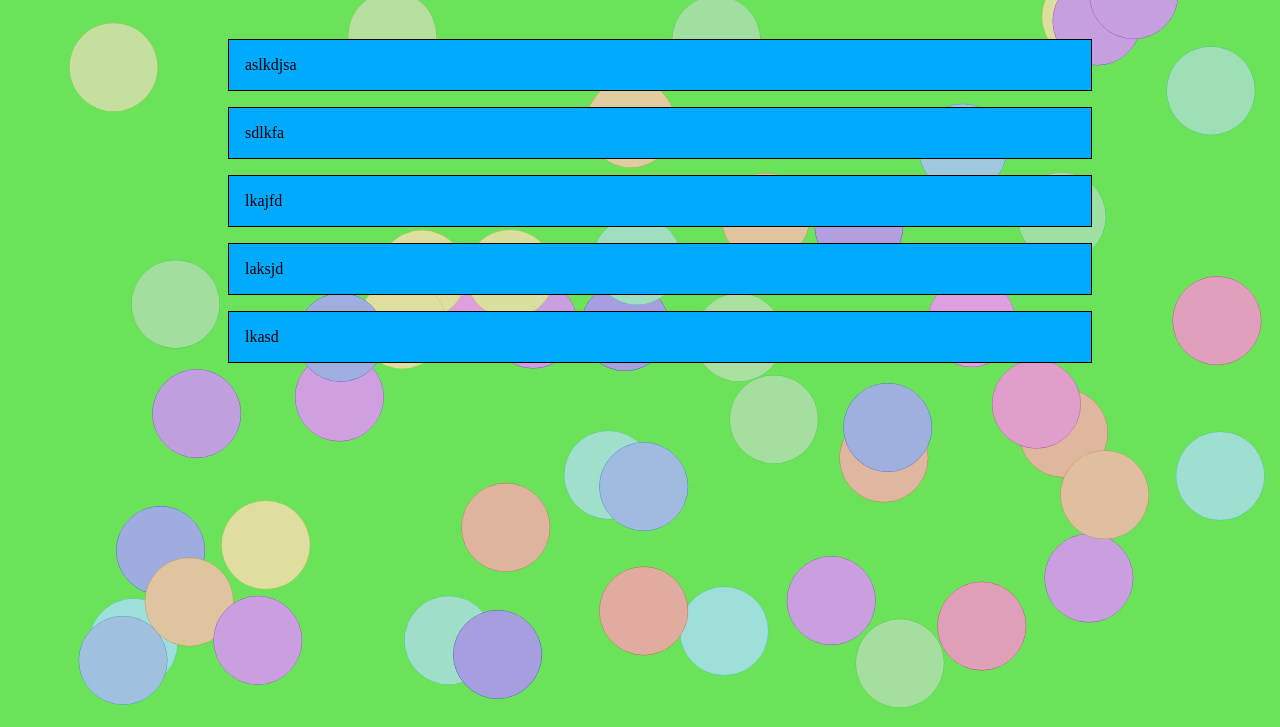
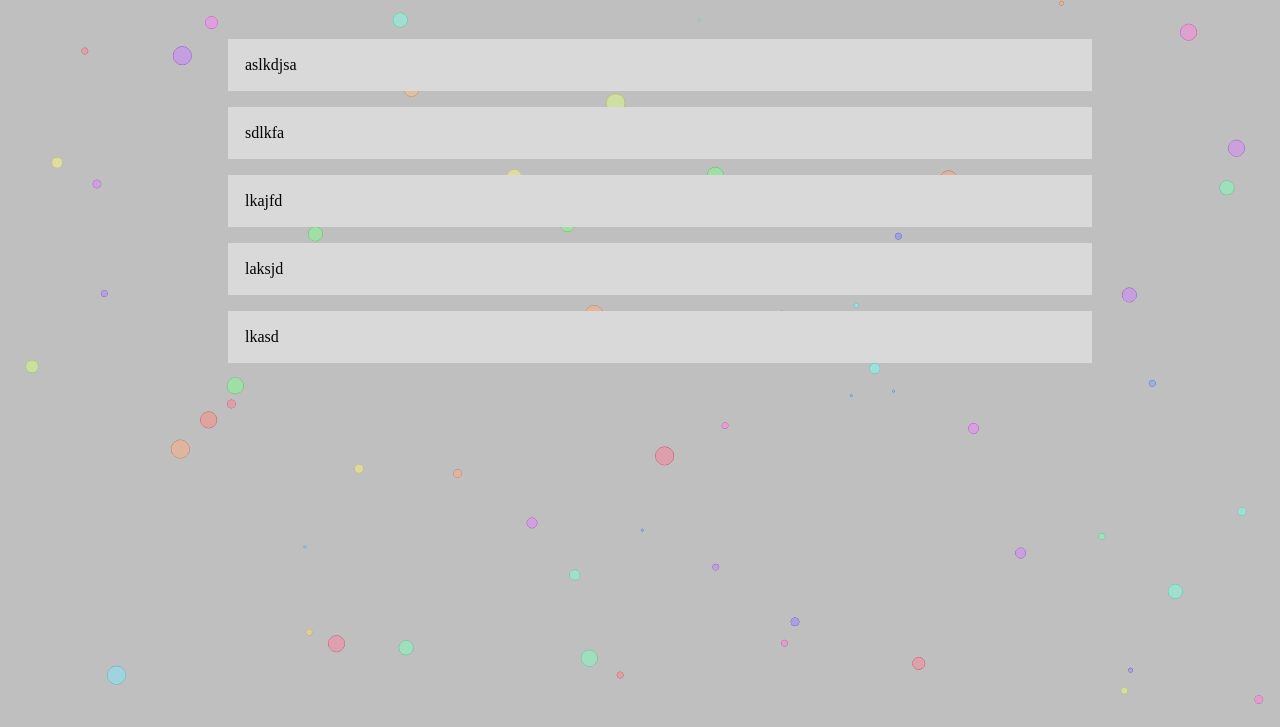
Before and after one commit to endy128/canvas, a plain HTML site: page index.html in a window 1280 px wide. Shown: the part 73-800 px from the top of the page. Drawn offline with Linux system fonts and the light colour scheme.

Commit message:
updated style, more balls and smaller. Plus random size

```diff
--- a/script.js
+++ b/script.js
@@ -41,13 +41,13 @@ const circleFactory = (x, y, dx, dy, radius, hue) => {
 
 
 let circleArray = [];
-for (let i = 0; i < 50; i++) {
-  let radius = 44;
+for (let i = 0; i < 100; i++) {
+  let radius = Math.floor(Math.random() * 10);
   let hue = Math.floor(Math.random() * 360)
   let x = Math.random() * (window.innerWidth - (radius * 2)) + radius;
   let y = Math.random() * (window.innerHeight - (radius * 2)) + radius;
-  let dx = (Math.random() - 0.5) * 8
-  let dy = (Math.random() - 0.5) * 8
+  let dx = (Math.random() - 0.5);
+  let dy = (Math.random() - 0.5);
   circleArray.push(circleFactory( x, y, dx, dy, radius, hue));
 }
 
--- a/style.css
+++ b/style.css
@@ -7,7 +7,7 @@ html, body {
 
 
 canvas {
-  background-color: hsl(113, 70%, 62%);
+  background-color: hsl(0, 0%, 75%);
   z-index: -9;
   display: block;
   position: fixed;
@@ -31,8 +31,8 @@ ul {
 }
 
 li {
-  border: 1px solid black;
+  border: 1px solid hsl(0, 0%, 85%);
   padding: 1em;
   margin: 1em;
-  background-color: hsl(200, 100%, 50%);
+  background-color: hsl(0, 0%, 85%);
 }
```
